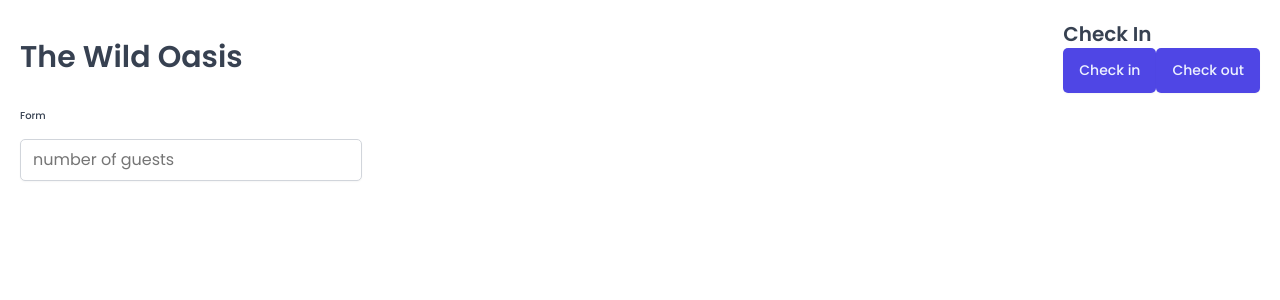
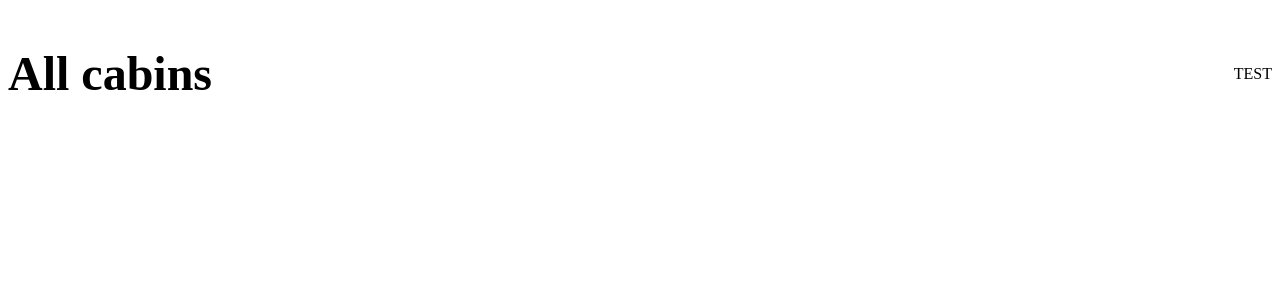
Before and after one commit to 1amSumit/The-wild-oasis-React-Dashboard, a React (Vite) app: page /cabins in a window 1280 px wide. Shown: the top 300 px of the page. Built offline with nearby package versions, Linux system fonts and the light colour scheme; a web font is replaced by a local one.

Commit message:
Routes Implemented|

```diff
--- a/package.json
+++ b/package.json
@@ -12,6 +12,7 @@
   "dependencies": {
     "react": "^18.2.0",
     "react-dom": "^18.2.0",
+    "react-router-dom": "^6.13.0",
     "styled-components": "^6.0.0-rc.3"
   },
   "devDependencies": {
--- a/src/App.jsx
+++ b/src/App.jsx
@@ -1,38 +1,27 @@
-import styled from "styled-components";
-import GlobalStyles from "./styles/GlobalStyles";
-import Input from "./ui/Input";
-import Button from "./ui/Button";
-import Heading from "./ui/heading";
-import Row from "./ui/Row";
+import { createBrowserRouter, RouterProvider } from "react-router-dom";
 
-const StyledApp = styled.div`
-  padding: 20px;
-`;
+import Dashboard from "./pages/Dashboard";
+import Bookings from "./pages/Bookings";
+import Account from "./pages/Account";
+import Cabins from "./pages/Cabins";
+import Settings from "./pages/Settings";
+import Users from "./pages/Users";
+import Login from "./pages/Login";
+import PageNotFound from "./pages/PageNotFound";
+
+const router = createBrowserRouter([
+  { path: "dashboard", element: <Dashboard /> },
+  { path: "bookings", element: <Bookings /> },
+  { path: "account", element: <Account /> },
+  { path: "cabins", element: <Cabins /> },
+  { path: "settings", element: <Settings /> },
+  { path: "users", element: <Users /> },
+  { path: "login", element: <Login /> },
+  { path: "*", element: <PageNotFound /> },
+]);
 
 const App = () => {
-  return (
-    <>
-      <GlobalStyles />
-      <StyledApp>
-        <Row type="vertical">
-          <Row type="horizontal">
-            <Heading as="h1">The Wild Oasis</Heading>
-            <div>
-              <Heading as="h2">Check In</Heading>
-              <Button onClick={() => alert("Check in")}>Check in</Button>
-              <Button onClick={() => alert("Check out")}>Check out</Button>
-            </div>
-          </Row>
-          <Row type="vertical">
-            <Heading as="h3">Form</Heading>
-            <form>
-              <Input type="number" placeholder="number of guests" />
-            </form>
-          </Row>
-        </Row>
-      </StyledApp>
-    </>
-  );
+  return <RouterProvider router={router} />;
 };
 
 export default App;
--- a/src/ui/Button.jsx
+++ b/src/ui/Button.jsx
@@ -48,22 +48,15 @@ const variations = {
   `,
 };
 
-console.log(sizes, variations);
-
 const Button = styled.button`
-  font-size: 1.4rem;
-  padding: 1.2rem 1.6rem;
-  font-weight: 500;
   border: none;
   border-radius: var(--border-radius-sm);
-  background-color: var(--color-brand-600);
-  color: var(--color-brand-50);
   box-shadow: var(--shadow-sm);
-  cursor: pointer;
 
-  &:hover {
-    background-color: var(--color-brand-700);
-  }
+  ${(props) => sizes[props.size]}
+  ${(props) => variations[props.variation]}
 `;
 
+Button.defaultProps = { variation: "primary", size: "medium" };
+
 export default Button;
--- a/src/ui/Row.jsx
+++ b/src/ui/Row.jsx
@@ -17,5 +17,8 @@ const Row = styled.div`
       gap: 1.6rem;
     `}
 `;
+Row.defaultProps = {
+  type: "vertical",
+};
 
 export default Row;
```
Also changed, not shown: 1 other file (tests, documents, lock files or other folders).
